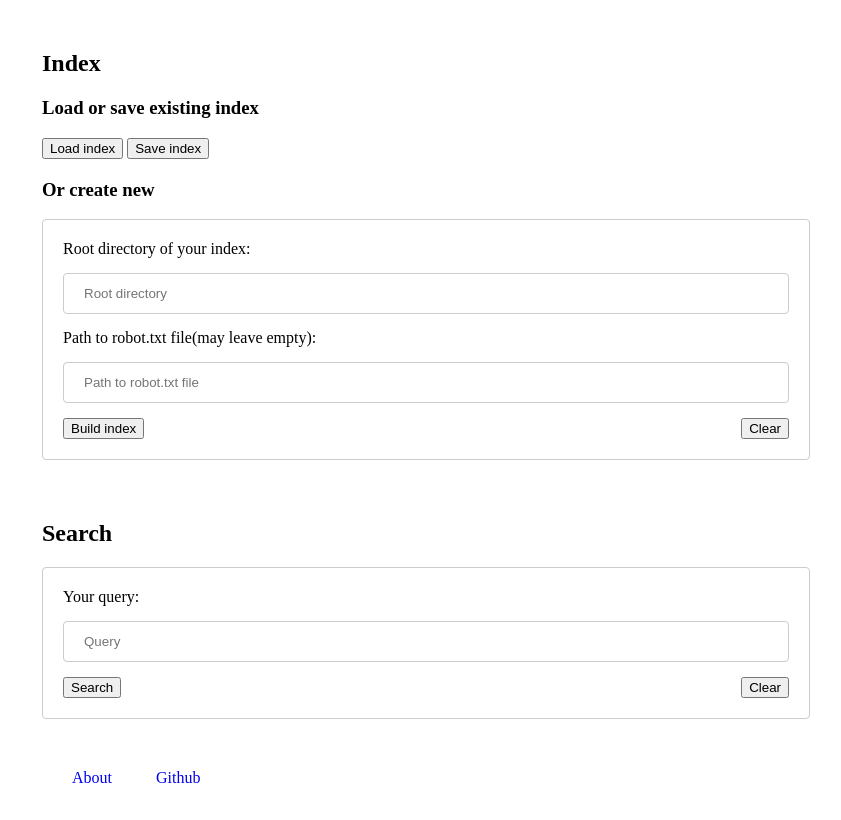
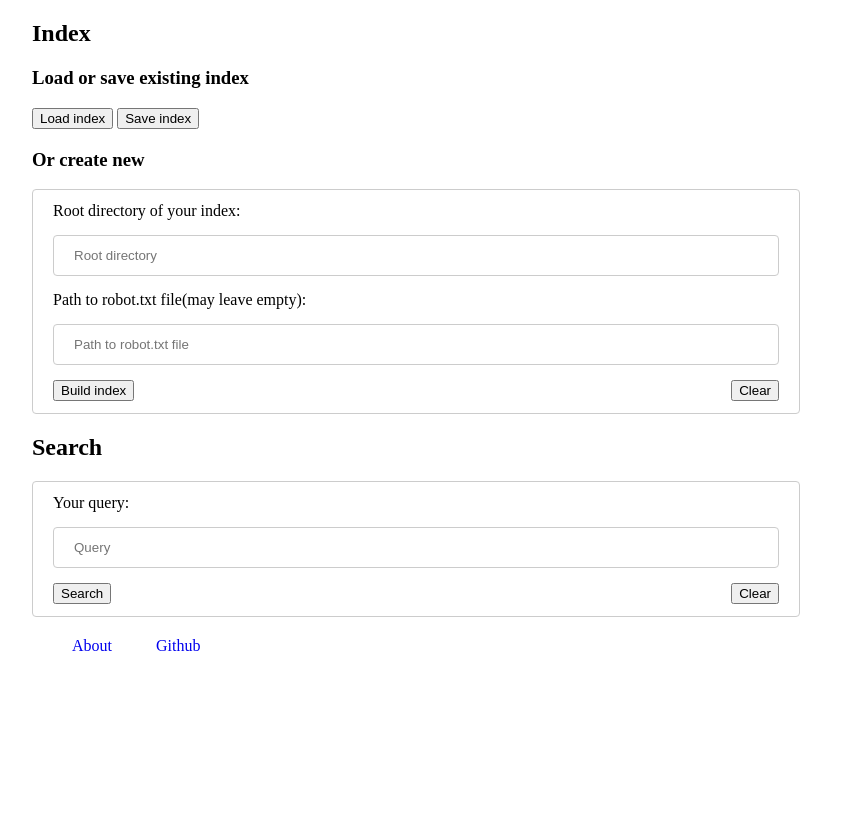
Before and after one commit to keshakostya/foogle, a Python web app: template searcher/web/templates/engine.html in a window 1280 px wide. Shown: the whole page, without its empty margins (224-1065 px from the left). Run offline with Jinja, Linux system fonts and the light colour scheme; the template is opened without the code that fills it, so the values that code supplies are empty.

Commit message:
change some css styles

```diff
--- a/searcher/web/static/css/base.css
+++ b/searcher/web/static/css/base.css
@@ -24,36 +24,12 @@ input[type=reset] {
     float: right;
 }
 
-form {
-    padding: 20px;
-    display: inline-block;
-    border: 1px solid #ccc;
-    border-radius: 4px;
-    box-sizing: border-box;
-    width: 100%;
-}
-
 #index-exist-buttons {
     margin-bottom: 20px;
 }
 
-#index-status {
-    padding: 12px 20px;
-    display: inline-block;
-    border: 1px solid #ccc;
-    border-radius: 4px;
-    box-sizing: border-box;
-    width: 100%;
-}
-
 a {
     text-decoration: none;
-}
-
-#search-block, #index-block {
-    width: 100%;
-    padding: 10px 10px;
-    margin: 20px 0;
 }
 
 #footer-block {
@@ -63,3 +39,18 @@ a {
 #footer-block a {
     margin: 0 20px;
 }
+
+.search-result {
+    max-height: 500px;
+    overflow-y: scroll;
+    margin: 20px 0;
+}
+
+.box {
+    display: inline-block;
+    border: 1px solid #ccc;
+    border-radius: 4px;
+    box-sizing: border-box;
+    width: 100%;
+    padding: 12px 20px;
+}
--- a/searcher/web/templates/engine.html
+++ b/searcher/web/templates/engine.html
@@ -15,7 +15,7 @@
         </a>
     </div>
     <h3>Or create new</h3>
-    <form method="POST" action="build_index" id="index-create-form">
+    <form class="box" method="POST" action="build_index" id="index-create-form">
         <label for="root-dir">Root directory of your index:</label>
         <input required placeholder="Root directory" type="text" id="root-dir"
                name="root_dir">
@@ -29,12 +29,12 @@
         <input type="reset" value="Clear" class="danger">
     </form>
     {% if index_status %}
-    <p id="index-status">{{ index_status }}</p>
+    <p class="box" id="index-status">{{ index_status }}</p>
     {% endif %}
 </div>
 <div id="search-block">
     <h2>Search</h2>
-    <form method="POST" action="search" id="search-form">
+    <form class="box" method="POST" action="search" id="search-form">
         <label for="query">Your query:</label>
         <input required placeholder="Query" type="text" id="query"
                name="query">
--- a/searcher/web/templates/search_results.html
+++ b/searcher/web/templates/search_results.html
@@ -7,9 +7,9 @@
     {% if search_results %}
         <div>
             {% for result in search_results %}
-    {% if result %}
-    <div>
+                {% if result.documents %}
                     <h3>For {{ result.query }} found:</h3>
+                    <div class="search-result box">
                         {% for doc in result.documents %}
                             <p>{{ doc }}</p>
                         {% endfor %}
```
Also changed, not shown: searcher/engine/search_engine.py (+5 -9 lines), searcher/web/templates/error.html (deleted, +0 -7 lines). Lines whose indentation alone changed are shown as unchanged.
